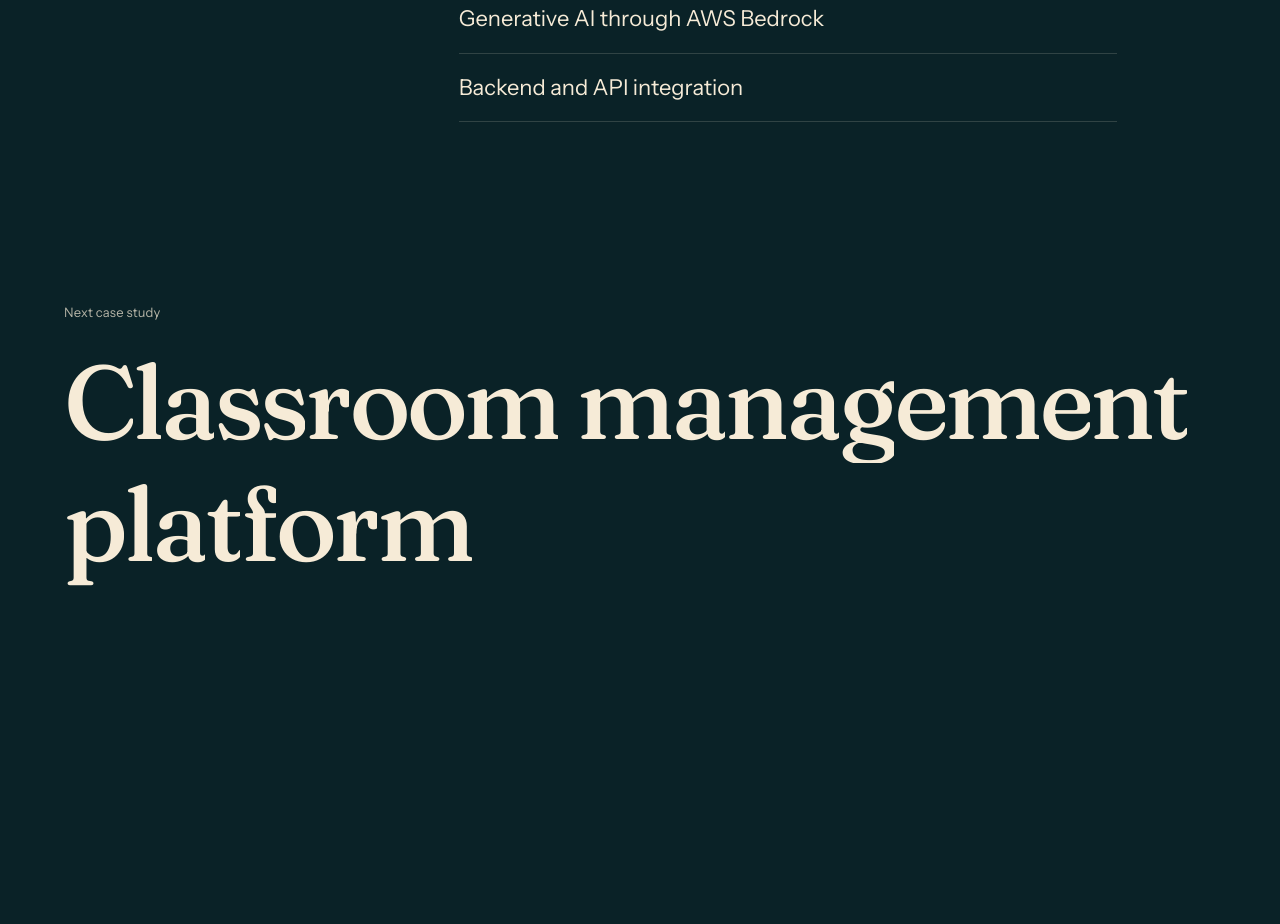
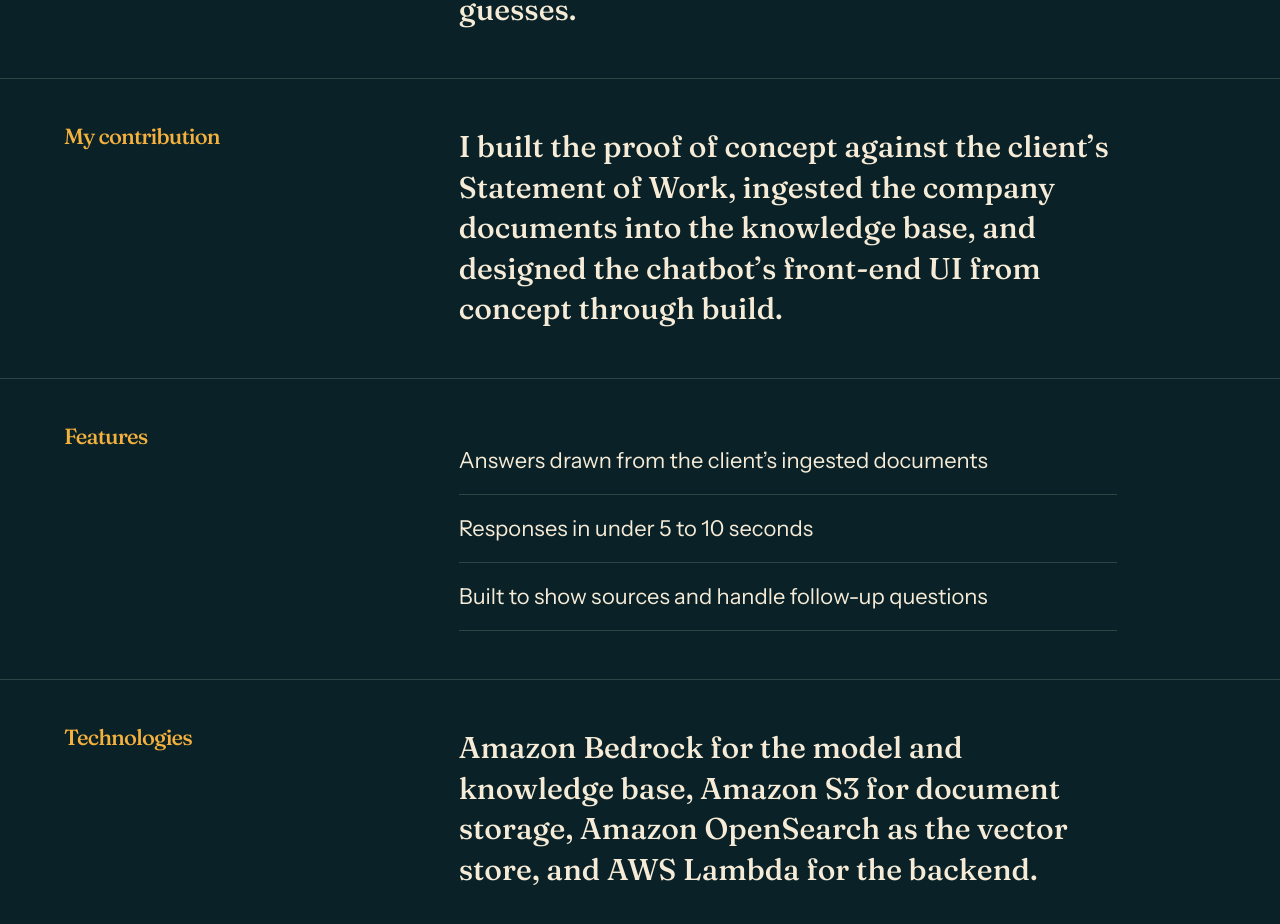
Before and after one commit to Paul-Esuga/portfolio, a React (Vite) app: page /work/ai-chatbot in a window 1280 px wide. Shown: the part 1840-2764 px from the top of the page. Before the commit the page ends 2522 px from the top, so only its background shows below. Built offline with nearby package versions, Linux system fonts and the light colour scheme.

Commit message:
feat: real project content from CV and project documents

```diff
--- a/src/components/WorkList.tsx
+++ b/src/components/WorkList.tsx
@@ -9,7 +9,7 @@ export default function WorkList() {
       <div className="container">
         <header className="grid work-head">
           <h2>Selected work</h2>
-          <p className="lead">Some of it finished, some still in development. Each project says which.</p>
+          <p className="lead">A demo-day product, client security work, an AI proof of concept and a group build. Confidential details stay confidential.</p>
         </header>
         <ol className="projects">
           {projects.map((p, i) => (
--- a/src/content/projects.ts
+++ b/src/content/projects.ts
@@ -1,49 +1,150 @@
+import { shots } from './shots'
+
 export type Project = {
-  slug: string; title: string
-  status: 'Concept · in development' | 'Professional experience' | 'Professional work' | 'Completed'
-  role: string; stack: string[]; summary: string
+  slug: string
+  title: string
+  status: 'Working demo' | 'Professional experience' | 'Professional work' | 'Completed'
+  role: string
+  stack: string[]
+  summary: string
   visual: 'pred' | 'sec' | 'bot' | 'tab'
+  /** Body items starting with "- " render as list items. Sections with an empty body are skipped. */
   sections: { heading: string; body: string[] }[]
-  gallery?: { src: string; alt: string; caption: string }[]
+  /** `wide` makes the figure span the full gallery width. */
+  gallery?: { src: string; alt: string; caption: string; wide?: boolean }[]
 }
-// Body items starting with "- " render as list items. Empty sections are skipped.
+
 export const projects: Project[] = [
-  { slug: 'pau-predictions', title: 'PAU Predictions', status: 'Concept · in development', role: 'Concept, interface design, front-end build', stack: ['React', 'TypeScript', 'Node.js', 'Express', 'SQLite'],
-    summary: 'A gamified prediction market for PAU students, built around campus sport.', visual: 'pred',
+  {
+    slug: 'predicpau',
+    title: 'PredicPAU',
+    status: 'Working demo',
+    role: 'Product concept, interface design, full-stack build',
+    stack: ['React', 'TypeScript', 'Tailwind CSS', 'Express', 'Prisma', 'PostgreSQL'],
+    summary: 'A gamified prediction market for PAU students, built around campus sport.',
+    visual: 'pred',
     sections: [
-      { heading: 'Overview', body: ['A web platform where PAU students trade virtual currency on the outcomes of campus sports matches, such as Coupe de Escriva fixtures, by buying YES or NO shares. It is a product concept in development, not a live market, and no real money is involved.'] },
-      { heading: 'The problem', body: ['Campus sport generates plenty of opinion and nowhere to put it on record. Students also learn market ideas in theory with few safe places to try them. A virtual-currency market lets them practise probability and risk without financial exposure.'] },
-      { heading: 'My contribution', body: ['I shaped the concept, wrote the proposal and designed the interface, including the landing page and trader dashboard. The front end is built in React and TypeScript.'] },
-      { heading: 'Features', body: ['- Sign-up with PAU email addresses and a starting virtual balance', '- YES/NO markets on campus matches, created and resolved by admins', '- Portfolio with active and resolved positions, profit and loss', '- Leaderboards, streak rewards and achievement badges', '- Admin dashboard for markets, users and moderation'] },
-      { heading: 'Technologies', body: ['React and TypeScript on the front end. The proposal plans a Node.js and Express backend with SQLite for the MVP.'] },
-      { heading: 'Challenges', body: ['- Keeping it a game, not gambling: virtual currency and clear rules.', '- Pricing that feels fair in a small community.', '- Making market resolution trustworthy when admins decide outcomes.'] },
-      { heading: 'Lessons learned', body: ['Define the core loop first: predict, see the result, climb the leaderboard. Every other feature should support it.'] },
-    ] },
-  { slug: 'cybersecurity-vapt', title: 'Cybersecurity and VAPT', status: 'Professional experience', role: 'Assessments and report writing', stack: ['Burp Suite', 'Nessus', 'Kali Linux'],
-    summary: 'Vulnerability assessments and penetration tests, finished as client VAPT reports.', visual: 'sec',
+      { heading: 'Overview', body: [
+        'PredicPAU turns PAU sports fixtures, such as Coupe de Escriva matches, into simulated prediction markets. Students receive virtual currency and buy YES or NO shares on an outcome, and the prices show what the crowd expects to happen.',
+        'The demo has 10 prediction markets and processed mock transactions across all of them. I presented it at the PAU Financial Society’s Demo Day. It is a demonstration, not a production market, and no real money is involved.',
+      ] },
+      { heading: 'The problem', body: [
+        'Campus sport generates plenty of opinion and nowhere to put it on record. Students also meet market ideas in theory with few safe places to try them. A virtual-currency market lets them practise probability and risk with no financial exposure.',
+      ] },
+      { heading: 'My contribution', body: [
+        'I wrote the product proposal, designed the landing page and trader dashboard, and built the demo: a React and TypeScript front end styled with Tailwind CSS, and an Express API using Prisma on PostgreSQL.',
+      ] },
+      { heading: 'Features', body: [
+        'The demo, proposal and interface designs cover:',
+        '- Prediction markets on campus fixtures, each with YES and NO prices',
+        '- A virtual balance and mock transactions',
+        '- A trader dashboard with balance, win streak, performance chart and recent positions',
+        '- Leaderboards, streak rewards and achievement badges (in the proposal)',
+        '- Admin-managed markets: create, close and resolve (in the proposal)',
+      ] },
+      { heading: 'Technologies', body: ['React, TypeScript and Tailwind CSS on the front end. Express with Prisma and PostgreSQL on the back end.'] },
+      { heading: 'Challenges', body: [
+        '- Keeping it a game, not gambling: virtual currency and clear rules.',
+        '- Making prices feel fair in a small community where few people trade.',
+        '- Making market resolution trustworthy when an admin decides the outcome.',
+      ] },
+      { heading: 'Lessons learned', body: [
+        'Define the core loop first: predict, see the result, climb the leaderboard. Every other feature should support it.',
+      ] },
+    ],
+    gallery: [
+      { src: shots.predicDashboard, alt: 'The PredicPAU trader dashboard design: balance, streak, performance chart and recent positions.', caption: 'Trader dashboard design. Figures are sample data.', wide: true },
+      { src: shots.predicLanding, alt: 'The PredicPAU landing page design with upcoming match markets.', caption: 'Landing page design. Marketing copy and figures are placeholder.' },
+    ],
+  },
+  {
+    slug: 'cybersecurity-vapt',
+    title: 'Cybersecurity and VAPT',
+    status: 'Professional experience',
+    role: 'Cybersecurity analyst, Panoramic Synergy Enterprises (Aug 2022 to Sep 2024)',
+    stack: ['Nessus', 'Metasploit', 'Burp Suite', 'OWASP ZAP', 'Kali Linux', 'Pacu', 'ScoutSuite'],
+    summary: 'Two years of vulnerability assessments and penetration tests, finished as CVSS-scored client reports.',
+    visual: 'sec',
     sections: [
-      { heading: 'Overview', body: ['Professional work on vulnerability assessments and penetration tests, finishing in VAPT reports for clients. Client reports are confidential, so this page shows the method and an illustrative example, not real findings.'] },
-      { heading: 'The problem', body: ['Organisations need to know where their applications are weak, how serious each weakness is, and what to fix first.'] },
-      { heading: 'My contribution', body: ['I carried out security assessments, identified vulnerabilities, rated their severity and documented remediation recommendations.'] },
-      { heading: 'Features', body: ['- Vulnerability identification across applications', '- Severity evaluation using CVSS-style scoring', '- Clear remediation recommendations in the final report'] },
-      { heading: 'Technologies', body: ['Burp Suite, Nessus and Kali Linux.'] },
-      { heading: 'Challenges', body: ['- Writing findings so engineers and non-technical readers can both act on them.', '- Rating severity consistently rather than by instinct.'] },
+      { heading: 'Overview', body: [
+        'Over two years as a cybersecurity analyst I ran vulnerability assessments across 500 to 1,000+ endpoints and network and cloud assets. I identified 50+ critical vulnerabilities, and the CVSS-scored reports I delivered led to a remediation rate above 80%.',
+        'Client reports are confidential, so this page shows the method and an illustrative example, not real findings.',
+      ] },
+      { heading: 'The problem', body: [
+        'Organisations need to know where their systems are weak, how serious each weakness is and what to fix first. A scan result is not enough on its own.',
+      ] },
+      { heading: 'My contribution', body: [
+        'I led penetration tests for enterprise clients across payments, cloud and API security, and microfinance, covering network, application and AWS testing. I wrote up each engagement as a report with severity ratings and remediation steps.',
+        'I also trained a cohort of 10 interns over 40+ hours on VAPT reporting and CEH exam preparation.',
+      ] },
+      { heading: 'Features', body: [
+        'The method behind each engagement:',
+        '- Scoping and discovery of endpoints, networks and cloud assets',
+        '- Validation of findings through manual testing',
+        '- CVSS-based severity scoring',
+        '- Remediation recommendations in plain language',
+        '- Reports that engineers and managers can both act on',
+      ] },
+      { heading: 'Technologies', body: ['Nessus and Metasploit for network testing, Burp Suite and OWASP ZAP for applications, Pacu and ScoutSuite for AWS and API testing, on Kali Linux. Certified Ethical Hacker (EC-Council), 2024.'] },
+      { heading: 'Challenges', body: [
+        '- Writing findings so technical and non-technical readers can both act on them.',
+        '- Rating severity consistently rather than by instinct.',
+      ] },
       { heading: 'Lessons learned', body: ['A finding only has value if someone can fix it. The report matters as much as the exploit.'] },
-    ] },
-  { slug: 'ai-chatbot', title: 'AI chatbot for a women’s products platform', status: 'Professional work', role: 'Chatbot, backend and API work', stack: ['AWS Bedrock', 'Backend', 'API'],
-    summary: 'A conversational assistant built on AWS Bedrock.', visual: 'bot',
+    ],
+  },
+  {
+    slug: 'ai-chatbot',
+    title: 'AI chatbot for a women’s products platform',
+    status: 'Professional work',
+    role: 'AI/ML and DevOps intern, Datamellon (Jul to Aug 2026): chatbot build and front-end UI',
+    stack: ['Amazon Bedrock', 'Amazon S3', 'Amazon OpenSearch', 'AWS Lambda'],
+    summary: 'A retrieval-augmented chatbot on Amazon Bedrock that answers from a client’s own documents.',
+    visual: 'bot',
     sections: [
-      { heading: 'Overview', body: ['A conversational AI assistant for a platform focused on women’s products, built on AWS Bedrock.'] },
-      { heading: 'The problem', body: ['Shoppers want quick, natural answers without digging through pages.'] },
-      { heading: 'My contribution', body: ['I worked on the chatbot, its AWS Bedrock integration and the backend and API layer around it.'] },
-      { heading: 'Features', body: ['- Conversational interface for product questions', '- Generative AI through AWS Bedrock', '- Backend and API integration'] },
-    ] },
-  { slug: 'classroom-platform', title: 'Classroom management platform', status: 'Completed', role: 'Developer', stack: ['Python', 'Streamlit', 'PostgreSQL'],
-    summary: 'Student, teacher and classroom records in one place.', visual: 'tab',
+      { heading: 'Overview', body: [
+        'A retrieval-augmented generation (RAG) chatbot proof of concept built on Amazon Bedrock at Datamellon, an AWS Advanced Tier Services Partner, for a client platform focused on women’s products. Company documents are ingested into a knowledge base, and the chatbot answers questions from that content in under 5 to 10 seconds.',
+      ] },
+      { heading: 'The problem', body: [
+        'Customers have questions about products, eligibility and promotions, and want quick answers without searching through pages. A model that answers from the company’s own documents is easier to trust than one that guesses.',
+      ] },
+      { heading: 'My contribution', body: [
+        'I built the proof of concept against the client’s Statement of Work, ingested the company documents into the knowledge base, and designed the chatbot’s front-end UI from concept through build.',
+      ] },
+      { heading: 'Features', body: [
+        '- Answers drawn from the client’s ingested documents',
+        '- Responses in under 5 to 10 seconds',
+        '- Built to show sources and handle follow-up questions',
+      ] },
+      { heading: 'Technologies', body: ['Amazon Bedrock for the model and knowledge base, Amazon S3 for document storage, Amazon OpenSearch as the vector store, and AWS Lambda for the backend.'] },
+    ],
+  },
+  {
+    slug: 'sibas',
+    title: 'SIBAS',
+    status: 'Completed',
+    role: 'Group project developer, DTS304',
+    stack: ['Python', 'Streamlit', 'PostgreSQL', 'pandas', 'Altair', 'bcrypt'],
+    summary: 'The Student/Instructor-Based Attendance System: attendance and records for admins, lecturers and students.',
+    visual: 'tab',
     sections: [
-      { heading: 'Overview', body: ['A student, teacher and classroom management platform for organising academic records and classroom information, built with Python and Streamlit.'] },
-      { heading: 'The problem', body: ['Academic records and classroom details scatter easily across spreadsheets and paper.'] },
-      { heading: 'My contribution', body: ['I built the application and its data model as part of a group project.'] },
-      { heading: 'Features', body: ['- Student, teacher and classroom records in one place', '- Streamlit interface over a database', '- Practical data-management workflows'] },
-    ] },
+      { heading: 'Overview', body: [
+        'SIBAS is a role-based web app for recording and reviewing class attendance, built for DTS304 at Pan-Atlantic University. Admins manage users, students and courses. Lecturers take attendance and upload class data. Students see their own attendance and courses.',
+      ] },
+      { heading: 'The problem', body: ['Attendance and class records scatter across spreadsheets and paper, which makes it hard to see who is falling behind.'] },
+      { heading: 'My contribution', body: ['I built it as part of a group, working in Python and Streamlit on top of a PostgreSQL database.'] },
+      { heading: 'Features', body: [
+        '- Three roles, each with its own dashboard: admin, lecturer and student',
+        '- Admin tools for users, students, courses, reports and settings',
+        '- Lecturer attendance sessions, class uploads from CSV files and reports',
+        '- Student views of attendance, courses and profile',
+        '- A configurable attendance threshold',
+        '- Hashed passwords and chart-based reporting',
+      ] },
+      { heading: 'Technologies', body: ['Python and Streamlit for the application, PostgreSQL for the database, pandas and Altair for data and charts, and bcrypt for password hashing.'] },
+    ],
+    gallery: [
+      { src: shots.sibasErd, alt: 'Entity relationship diagram for SIBAS showing users, students, lecturers, courses, enrollments, attendance sessions and records.', caption: 'Database design: 12 tables covering users and roles, courses, enrollments and attendance.', wide: true },
+    ],
+  },
 ]
--- a/src/content/site.ts
+++ b/src/content/site.ts
@@ -26,7 +26,7 @@ export const about = {
   heading: 'I like problems that push back.',
   paragraphs: [
     'I’m Paul, a Software Engineering student at Pan-Atlantic University. Most of my time goes into building things and then trying to break them.',
-    'I’ve carried out security assessments and written VAPT reports, and I’ve built software on the other side of that fence too. AI, fintech and product thinking keep pulling me in.',
+    'I spent two years as a cybersecurity analyst running vulnerability assessments and penetration tests, and I’ve since interned in AI/ML and software development. AI, fintech and product thinking keep pulling me in.',
     'Away from the screen it’s films, television, albums and podcasts. I notice framing, pacing and the choices nobody asked for, and that habit follows me into code.',
   ],
   focus: ['Software engineering', 'AI and machine learning', 'Cybersecurity', 'Fintech', 'Product'],
```
